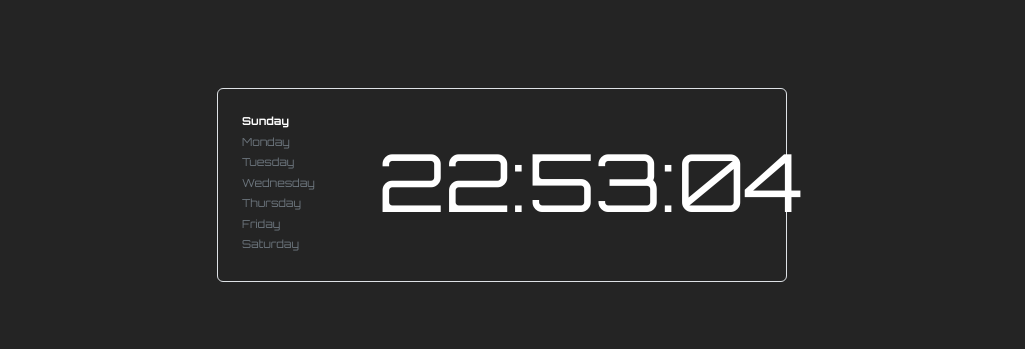
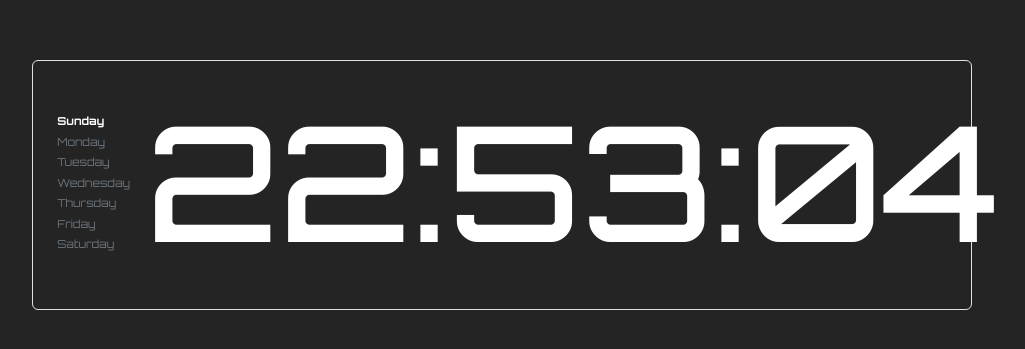
Before and after one commit to luneto10/digital-clock, a React (Vite) app: page / in a window 1280 px wide. Shown: the part 215-564 px from the top of the page, without its empty margins (138-1163 px from the left). Built offline with nearby package versions, Linux system fonts and the light colour scheme.

Commit message:
Remove overflow

```diff
--- a/src/App.tsx
+++ b/src/App.tsx
@@ -4,19 +4,13 @@ import Weekdays from "./components/Weekdays";
 
 function App() {
     return (
-        <div className="App d-flex align-items-center justify-content-center min-vh-100">
-            <div className="container">
-                <div className="row justify-content-center">
-                    <div className="col-12 col-sm-10 col-md-8 col-lg-6 text-white border rounded-2 p-4">
-                        <div className="row align-items-center">
-                            <div className="col-12 col-sm-4 col-md-3">
-                                <Weekdays />
-                            </div>
-                            <div className="col-12 col-sm-8 col-md-9 text-center">
-                                <ClockTime />
-                            </div>
-                        </div>
+        <div className="App d-flex align-items-center justify-content-center">
+            <div className="text-white border rounded-2 p-4 d-inline-block">
+                <div className="d-flex flex-row align-items-center">
+                    <div className="me-3">
+                        <Weekdays />
                     </div>
+                    <ClockTime />
                 </div>
             </div>
         </div>
--- a/src/components/ClockTime.tsx
+++ b/src/components/ClockTime.tsx
@@ -20,14 +20,9 @@ export default function ClockTime() {
 
     return (
         <div className="text-center">
-            <h1 className="digits display-4 d-block d-sm-none">{timeString}</h1>
-            <h1 className="digits display-3 d-none d-sm-block d-md-none">
-                {timeString}
+            <h1 className="digits">
+                <span className="time-container">{timeString}</span>
             </h1>
-            <h1 className="digits display-2 d-none d-md-block d-lg-none">
-                {timeString}
-            </h1>
-            <h1 className="digits display-1 d-none d-lg-block">{timeString}</h1>
         </div>
     );
 }
--- a/src/components/Weekdays.tsx
+++ b/src/components/Weekdays.tsx
@@ -1,7 +1,15 @@
 import { useEffect, useState } from "react";
 
 export default function Weekdays() {
-    const daysOfWeek = ["Sunday", "Monday", "Tuesday", "Wednesday", "Thursday", "Friday", "Saturday"];
+    const daysOfWeek = [
+        "Sunday",
+        "Monday",
+        "Tuesday",
+        "Wednesday",
+        "Thursday",
+        "Friday",
+        "Saturday",
+    ];
 
     const [currentDay, setCurrentDay] = useState(new Date().getDay());
 
@@ -29,13 +37,21 @@ export default function Weekdays() {
                     }
                 `}
             </style>
-            <ul className="list-unstyled m-0">
+            <ul className="list-unstyled m-0 d-inline-block">
                 {daysOfWeek.map((day, index) => (
-                    <li key={index} className={`${index === currentDay ? "fw-bold text-white" : "text-muted"} fs-11 mb-1`}>
+                    <li
+                        key={index}
+                        className={`${
+                            index === currentDay
+                                ? "fw-bold text-white"
+                                : "text-muted"
+                        } fs-11 mb-1`}
+                    >
                         {day}
                     </li>
                 ))}
             </ul>
+
         </div>
     );
 }
--- a/src/components/styles/clockTime.css
+++ b/src/components/styles/clockTime.css
@@ -1,5 +1,32 @@
-@import url('https://fonts.googleapis.com/css2?family=Alegreya:ital,wght@0,400..900;1,400..900&family=Orbitron:wght@400..900&display=swap');
+/* clockTime.css */
+
+@import url('https://fonts.googleapis.com/css2?family=Orbitron:wght@400..900&display=swap');
 
 .digits {
+    font-size: 6rem;
     font-family: "Orbitron", sans-serif;
+    font-feature-settings: 'tnum';
 }
+
+.time-container {
+    display: inline-block;
+    width: 6ch;
+    text-align: center;
+}
+
+
+@media (min-width: 576px) {
+    .digits {
+        font-size: 6rem;
+    }
+}
+@media (min-width: 768px) {
+    .digits {
+        font-size: 8rem;
+    }
+}
+@media (min-width: 992px) {
+    .digits {
+        font-size: 10rem;
+    }
+}
```
